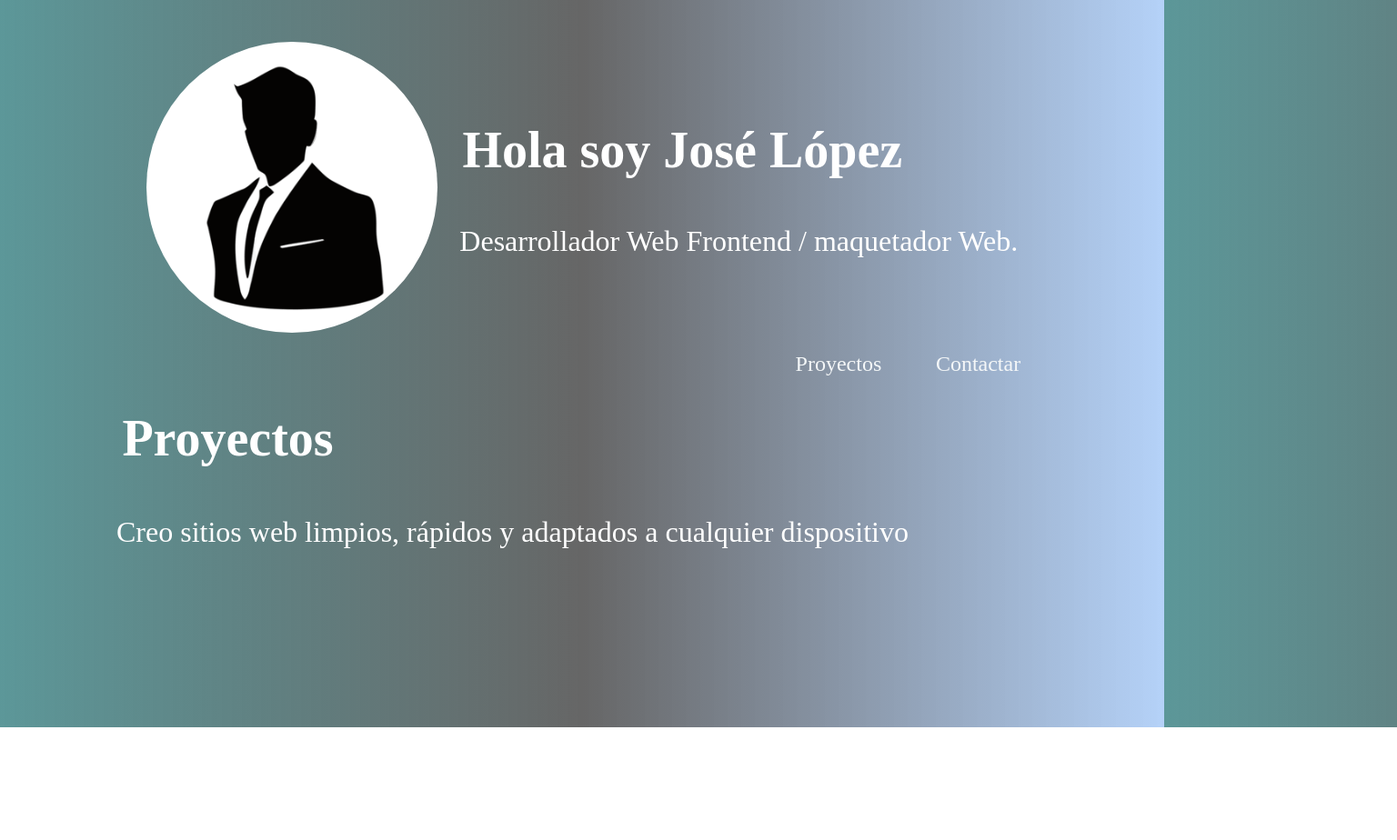
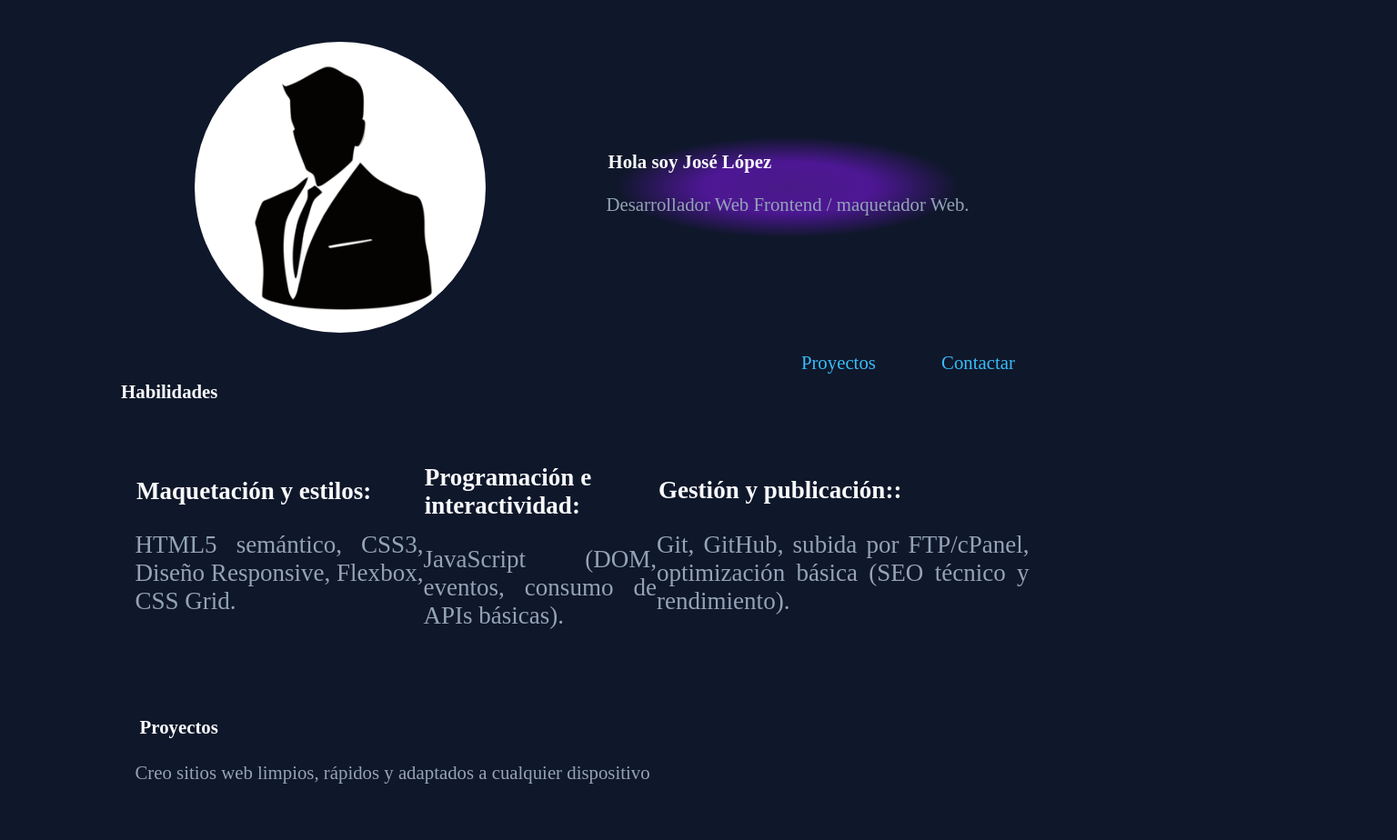
Before and after one commit to joselopez4006-droid/Portfolio, a plain HTML site: page index.html in a window 1280 px wide. Shown: the whole page at 91% size, 1536 px wide, since content can reach past the window. Before the commit the page ends 800 px from the top, so only its background shows below. Drawn offline with Linux system fonts and the light colour scheme.

Commit message:
actual 23-11-26

```diff
--- a/index.html
+++ b/index.html
@@ -27,6 +27,26 @@
       </nav>
     </header>
     <main>
+      <article>
+        <h2>Habilidades</h2>
+        <div class="habilidades">
+          <div>
+            <h2>Maquetación y estilos:</h2>
+            <p>HTML5 semántico, CSS3, Diseño Responsive, Flexbox, CSS Grid.</p>
+          </div>
+
+          <div>
+            <h2>Programación e interactividad:</h2>
+            <p>JavaScript (DOM, eventos, consumo de APIs básicas).</p>
+          </div>
+
+          <div>
+            <h2>Gestión y publicación::</h2>
+            <p>Git, GitHub, subida por FTP/cPanel, optimización básica (SEO técnico y rendimiento).</p>
+          </div>
+        </div>
+      </article>
+
       <article class="proyectos">
         <h2>Proyectos</h2>
         <p>
--- a/styles.css
+++ b/styles.css
@@ -2,36 +2,39 @@ body {
   margin: 0;
   width: 100%;
   height: 100vh;
-    background: linear-gradient( 90deg, #2b787ac4, #666666, #a6c9f7d5);
-
-}
-
-img {
-    width: 320px;
-    height: 320px;
-    border-radius: 50%;
-
+  /*background: linear-gradient( 90deg, #2b787ac4, #666666, #a6c9f7d5);*/
+  background-color: #0f172a;
+  color: #f8fafc;
 }
 
 /*ENCABEZADO*/
+
 .encabezado {
   width: 80%;
   height: 320px;
   margin: 0%;
   padding: 2% 10%;
 }
+.encabezado img {
+  width: 320px;
+  height: 320px;
+  border-radius: 50%;
+}
+
+.encabezado div {
+  background: radial-gradient(#491988, #4d1794, #0f172a, #0f172a);
+}
 
 h2 {
-    font-size: 3.5em;
-    color: white;
+  font-size: 1.3em;
   padding: 0.5%;
 }
 
 p {
   text-align: justify;
-    font-size: 2em;
-    color: white;
-    padding-bottom : 2%;
+  font-size: 1.3em;
+  padding-bottom: 2%;
+  color: #94a3b8;
 }
 
 .principal {
@@ -39,50 +42,74 @@ p {
   align-items: center;
   justify-content: space-around;
   padding: 2%;
-    /*background-image: url(img/banner.jpg);*/
-    background-position: center;
-    background-repeat: no-repeat;
-    background-size: cover;
 }
 
 nav {
   padding: 0 0 2% 70%;
-
   display: flex;
   justify-content: space-around;
 }
 
 nav a {
-    font-size: 1.5em;
+  font-size: 1.3em;
   text-decoration: none;
-    color: rgb(244, 247, 248);
+  color: #38bdf8;
 }
 
 /*MAIN*/
 main {
-    width: 100%;
   height: 320px;
   margin: 0%;
   padding: 2% 10%;
 }
 
+.habilidades {
+    display: flex;
+    align-items: center;
+    justify-content: space-between;
+    padding: 2% 2%;
+}
+
+main article {
+    width: 100%;
+}
+
+.habilidades div {
+    font-size: 1.3em;
+}
+
+.proyectos {
+    width: 100%;
+    padding: 2% 2%;
+}
 /*
 Habilidades técnicas (Stack)
 Agrupa tus conocimientos por categorías para que un reclutador los escanee rápido:
 Maquetación y estilos: HTML5 semántico, CSS3, Diseño Responsive, Flexbox, CSS Grid.
 Programación e interactividad: JavaScript (DOM, eventos, consumo de APIs básicas).
-Gestión y publicación: Git, GitHub, subida por FTP/cPanel, optimización básica (SEO técnico y rendimiento), WordPress.
+Gestión y publicación: Git, GitHub, subida por FTP/cPanel, optimización básica
+(SEO técnico y rendimiento), WordPress.
 
 Sobre mí
-Un párrafo cercano contando tu transición o interés por el desarrollo web y tu formación actual.
-Destaca habilidades blandas clave en este sector: atención al detalle, resolución de problemas y aprendizaje continuo.
+Un párrafo cercano contando tu transición o interés por el desarrollo web y tu
+formación actual.
+Destaca habilidades blandas clave en este sector: atención al detalle, resolución
+de problemas y aprendizaje continuo.
 
 Contacto y pie de página (Footer)
-Un formulario de contacto funcional (puedes usar servicios gratuitos como Formspree para que funcione sin necesidad de backend) o tu correo electrónico visible con opción de copiarlo.
+Un formulario de contacto funcional (puedes usar servicios gratuitos como Formspree
+para que funcione sin necesidad de backend) o tu correo electrónico visible con
+opción de copiarlo.
 Enlaces directos a tu perfil de GitHub y LinkedIn.
 3 ideas de proyectos para rellenar tu portfolio ahora mismo
-Si aún no tienes clientes reales, construye estas tres piezas para demostrar todo lo que abarca tu certificado:
-Web corporativa para un negocio local ficticio: Por ejemplo, una clínica dental, una cafetería o un taller. Demuestra que sabes estructurar información comercial, integrar mapas y crear formularios de reserva.
-Landing page de producto o evento: Una página muy visual enfocada en diseño moderno, animaciones suaves con CSS, uso de Grid/Flexbox y adaptación perfecta a móvil.
-Pequeña aplicación interactiva con JavaScript: Una calculadora de presupuestos, un gestor de tareas o un buscador que consuma una API gratuita (como el tiempo o películas). Esto demuestra lógica de programación más allá del diseño estático.
+Si aún no tienes clientes reales, construye estas tres piezas para demostrar todo lo
+que abarca tu certificado:
+Web corporativa para un negocio local ficticio: Por ejemplo, una clínica dental, una
+cafetería o un taller. Demuestra que sabes estructurar información comercial, integrar
+mapas y crear formularios de reserva.
+Landing page de producto o evento: Una página muy visual enfocada en diseño moderno,
+animaciones suaves con CSS, uso de Grid/Flexbox y adaptación perfecta a móvil.
+Pequeña aplicación interactiva con JavaScript: Una calculadora de presupuestos, un
+gestor de tareas o un buscador que consuma una API gratuita (como el tiempo o
+películas). Esto demuestra lógica de programación más allá del diseño estático.
 */
```
Lines whose indentation alone changed are shown as unchanged.
